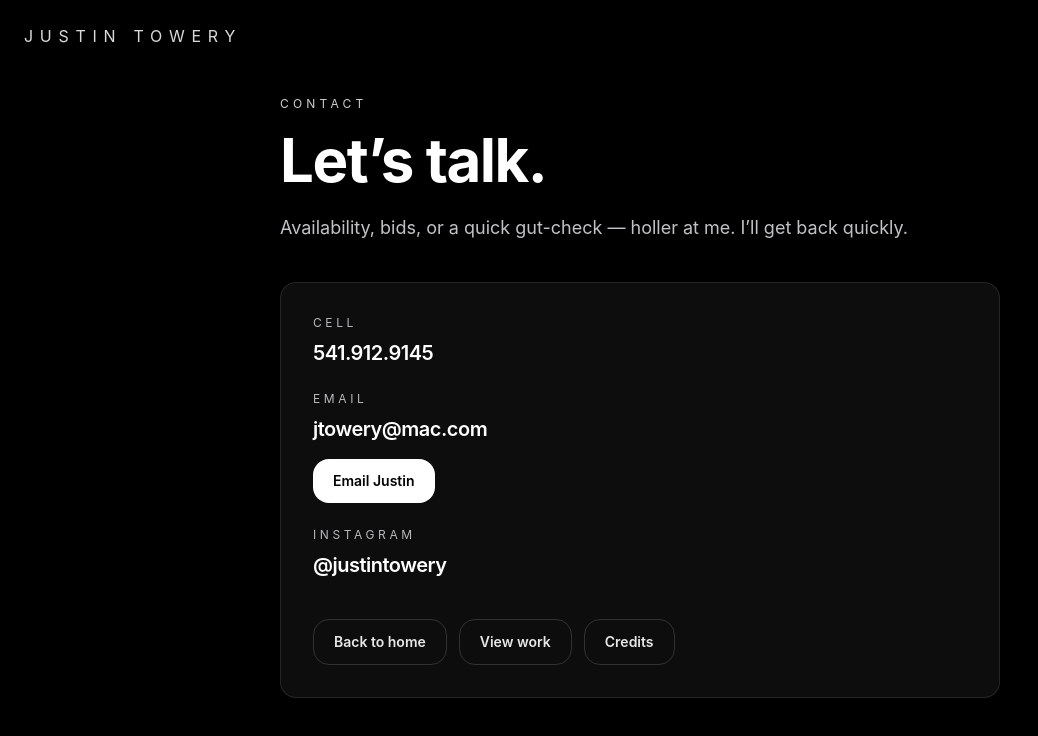
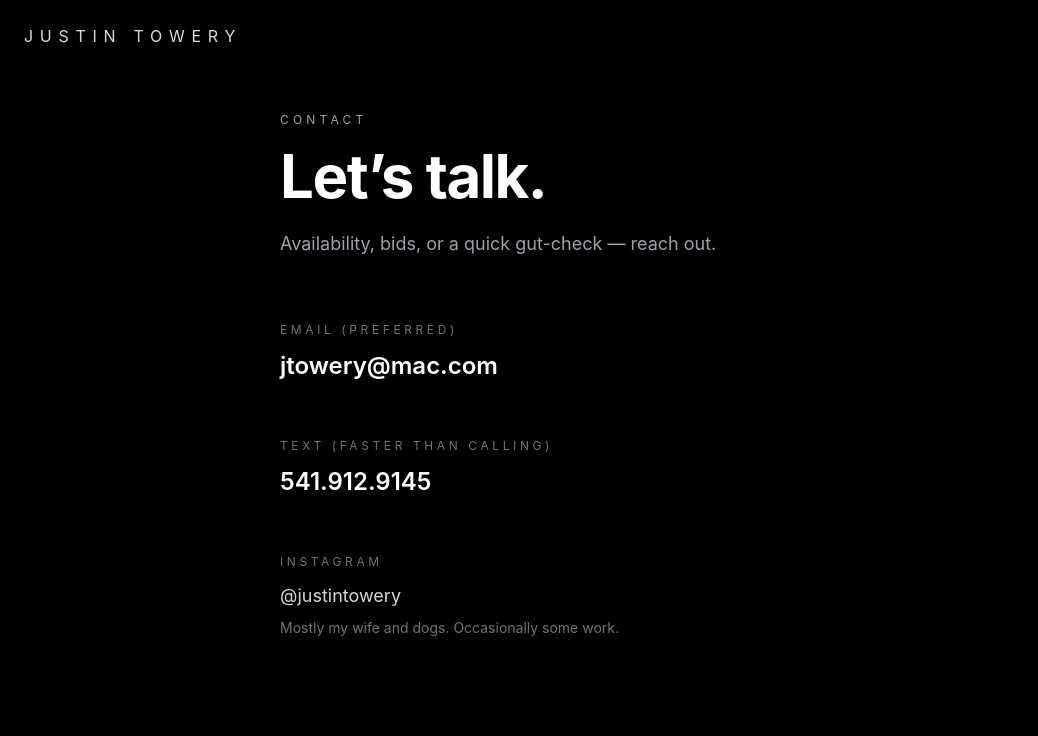
Before and after one commit to Justintowery/jt-producer-site, a Next.js app: page /contact in a window 1280 px wide. Shown: the top 736 px of the page, without its empty margins (0-1038 px from the left). Built offline with nearby package versions, Linux system fonts and the light colour scheme.

Commit message:
Elevate contact page layout

```diff
--- a/src/app/contact/page.tsx
+++ b/src/app/contact/page.tsx
@@ -1,28 +1,26 @@
 "use client";
 
-import Link from "next/link";
 import { motion, useReducedMotion } from "framer-motion";
 
 export default function ContactPage() {
   const reduceMotion = useReducedMotion();
 
+  const email = "jtowery@mac.com";
   const phone = "541.912.9145";
-  const email = "jtowery@mac.com";
-  const instagramHandle = "@justintowery";
-  const instagramUrl = "https://instagram.com/justintowery";
+  const instagram = "https://instagram.com/justintowery";
 
   const mailto = `mailto:${email}?subject=${encodeURIComponent(
     "Production Inquiry"
-  )}&body=${encodeURIComponent("Hi Justin,\n\n")}`;
+  )}&body=${encodeURIComponent("Hi Justin,%0D%0A%0D%0A")}`;
 
   return (
     <main className="min-h-screen bg-black text-white">
-      <section className="mx-auto max-w-3xl px-6 pb-24 pt-24">
+      <section className="mx-auto max-w-3xl px-6 pb-24 pt-28">
         <motion.p
           initial={reduceMotion ? false : { opacity: 0, y: 10 }}
           animate={reduceMotion ? false : { opacity: 1, y: 0 }}
           transition={{ duration: 0.6, ease: "easeOut" }}
-          className="text-xs uppercase tracking-[0.35em] text-zinc-200/90"
+          className="text-xs uppercase tracking-[0.35em] text-zinc-400"
         >
           Contact
         </motion.p>
@@ -40,90 +38,74 @@ export default function ContactPage() {
           initial={reduceMotion ? false : { opacity: 0, y: 10 }}
           animate={reduceMotion ? false : { opacity: 1, y: 0 }}
           transition={{ duration: 0.65, ease: "easeOut", delay: 0.12 }}
-          className="mt-6 text-lg leading-relaxed text-zinc-200/85"
+          className="mt-6 text-lg leading-relaxed text-zinc-400"
         >
-          Availability, bids, or a quick gut-check — holler at me. I’ll get back
-          quickly.
+          Availability, bids, or a quick gut-check — reach out.
         </motion.p>
 
+        {/* CONTACT METHODS */}
+        <div className="mt-16 space-y-14">
+
+          {/* EMAIL */}
           <motion.div
             initial={reduceMotion ? false : { opacity: 0, y: 10 }}
             animate={reduceMotion ? false : { opacity: 1, y: 0 }}
-          transition={{ duration: 0.65, ease: "easeOut", delay: 0.18 }}
-          className="mt-10 rounded-2xl border border-white/10 bg-white/5 p-7 sm:p-8"
+            transition={{ duration: 0.6, ease: "easeOut", delay: 0.15 }}
           >
-          <div className="grid gap-6">
-            <div>
-              <p className="text-xs uppercase tracking-[0.3em] text-zinc-200/80">
-                Cell
+            <p className="text-xs uppercase tracking-[0.3em] text-zinc-500">
+              Email (preferred)
             </p>
+
             <a
-                href={`tel:${phone.replace(/\./g, "")}`}
-                className="mt-2 inline-flex text-xl font-semibold tracking-tight text-white hover:text-white/90"
+              href={mailto}
+              className="mt-3 inline-block text-2xl font-semibold text-white transition hover:text-zinc-300"
+            >
+              {email}
+            </a>
+          </motion.div>
+
+          {/* CELL */}
+          <motion.div
+            initial={reduceMotion ? false : { opacity: 0, y: 10 }}
+            animate={reduceMotion ? false : { opacity: 1, y: 0 }}
+            transition={{ duration: 0.6, ease: "easeOut", delay: 0.2 }}
+          >
+            <p className="text-xs uppercase tracking-[0.3em] text-zinc-500">
+              Text (faster than calling)
+            </p>
+
+            <a
+              href={`sms:${phone.replace(/\./g, "")}`}
+              className="mt-3 inline-block text-2xl font-semibold text-white transition hover:text-zinc-300"
             >
               {phone}
             </a>
-            </div>
+          </motion.div>
 
-            <div>
-              <p className="text-xs uppercase tracking-[0.3em] text-zinc-200/80">
-                Email
+          {/* INSTAGRAM */}
+          <motion.div
+            initial={reduceMotion ? false : { opacity: 0, y: 10 }}
+            animate={reduceMotion ? false : { opacity: 1, y: 0 }}
+            transition={{ duration: 0.6, ease: "easeOut", delay: 0.25 }}
+          >
+            <p className="text-xs uppercase tracking-[0.3em] text-zinc-500">
+              Instagram
             </p>
+
             <a
-                href={mailto}
-                className="mt-2 inline-flex text-xl font-semibold tracking-tight text-white hover:text-white/90"
+              href={instagram}
+              target="_blank"
+              rel="noopener noreferrer"
+              className="mt-3 inline-block text-lg text-zinc-300 transition hover:text-white"
             >
-                {email}
+              @justintowery
             </a>
 
-              <div className="mt-4">
-                <a
-                  href={mailto}
-                  className="inline-flex rounded-2xl bg-white px-5 py-3 text-sm font-semibold text-black transition hover:opacity-90"
-                >
-                  Email Justin
-                </a>
+            <p className="mt-2 text-sm text-zinc-500">
+              Mostly my wife and dogs. Occasionally some work.
+            </p>
+          </motion.div>
         </div>
-            </div>
-
-            <div>
-              <p className="text-xs uppercase tracking-[0.3em] text-zinc-200/80">
-                Instagram
-              </p>
-              <a
-                href={instagramUrl}
-                target="_blank"
-                rel="noreferrer"
-                className="mt-2 inline-flex text-xl font-semibold tracking-tight text-white hover:text-white/90"
-              >
-                {instagramHandle}
-              </a>
-            </div>
-          </div>
-
-          <div className="mt-10 flex flex-col gap-3 sm:flex-row">
-            <Link
-              href="/"
-              className="rounded-2xl border border-white/15 bg-white/0 px-5 py-3 text-center text-sm font-semibold text-white/90 transition hover:border-white/35 hover:text-white"
-            >
-              Back to home
-            </Link>
-
-            <Link
-              href="/work"
-              className="rounded-2xl border border-white/15 bg-white/0 px-5 py-3 text-center text-sm font-semibold text-white/90 transition hover:border-white/35 hover:text-white"
-            >
-              View work
-            </Link>
-
-            <Link
-              href="/credits"
-              className="rounded-2xl border border-white/15 bg-white/0 px-5 py-3 text-center text-sm font-semibold text-white/90 transition hover:border-white/35 hover:text-white"
-            >
-              Credits
-            </Link>
-          </div>
-        </motion.div>
       </section>
     </main>
   );
```
Lines whose indentation alone changed are shown as unchanged.
